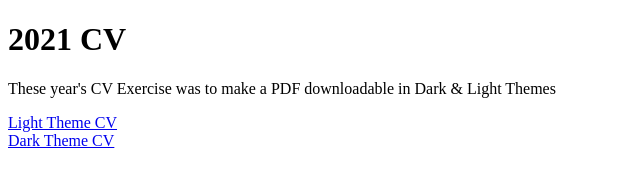
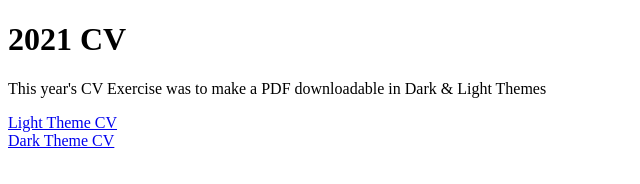
Before and after one commit to Prithpal-Sooriya/Prithpal-Sooriya.github.io, a plain HTML site: page cv/2021/index.html in a window 1280 px wide. Shown: the full height of the page, 0-640 px from the left. Drawn offline with Linux system fonts and the light colour scheme.

Commit message:
Refactor - Fix Spelling Mistake

```diff
--- a/cv/2021/index.html
+++ b/cv/2021/index.html
@@ -8,7 +8,7 @@
   </head>
   <body>
     <h1>2021 CV</h1>
-    <p>These year's CV Exercise was to make a PDF downloadable in Dark & Light Themes</p>
+    <p>This year's CV Exercise was to make a PDF downloadable in Dark & Light Themes</p>
     <a href="https://prithpal-sooriya.github.io/cv/2021/cv-light-theme.pdf">Light Theme CV</a>
     <br />
     <a href="https://prithpal-sooriya.github.io/cv/2021/cv-dark-theme.pdf">Dark Theme CV</a>
```
